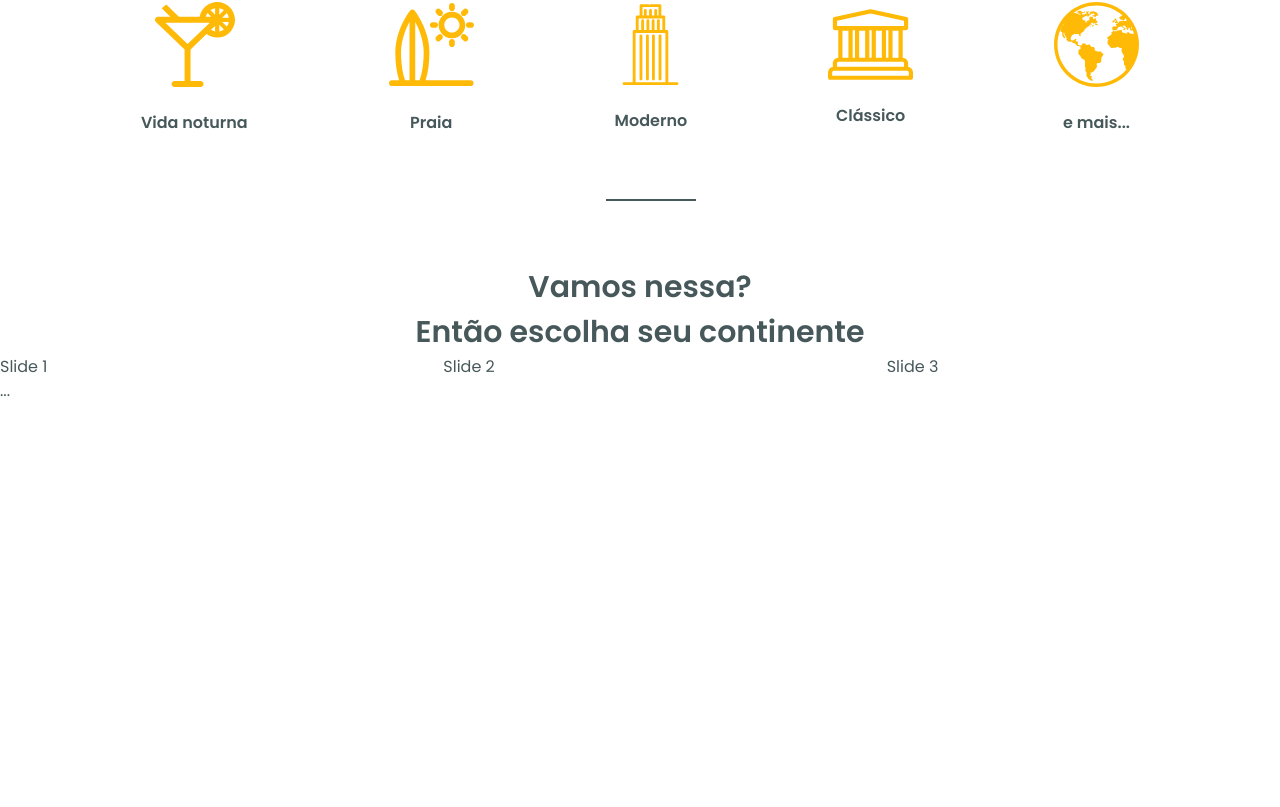
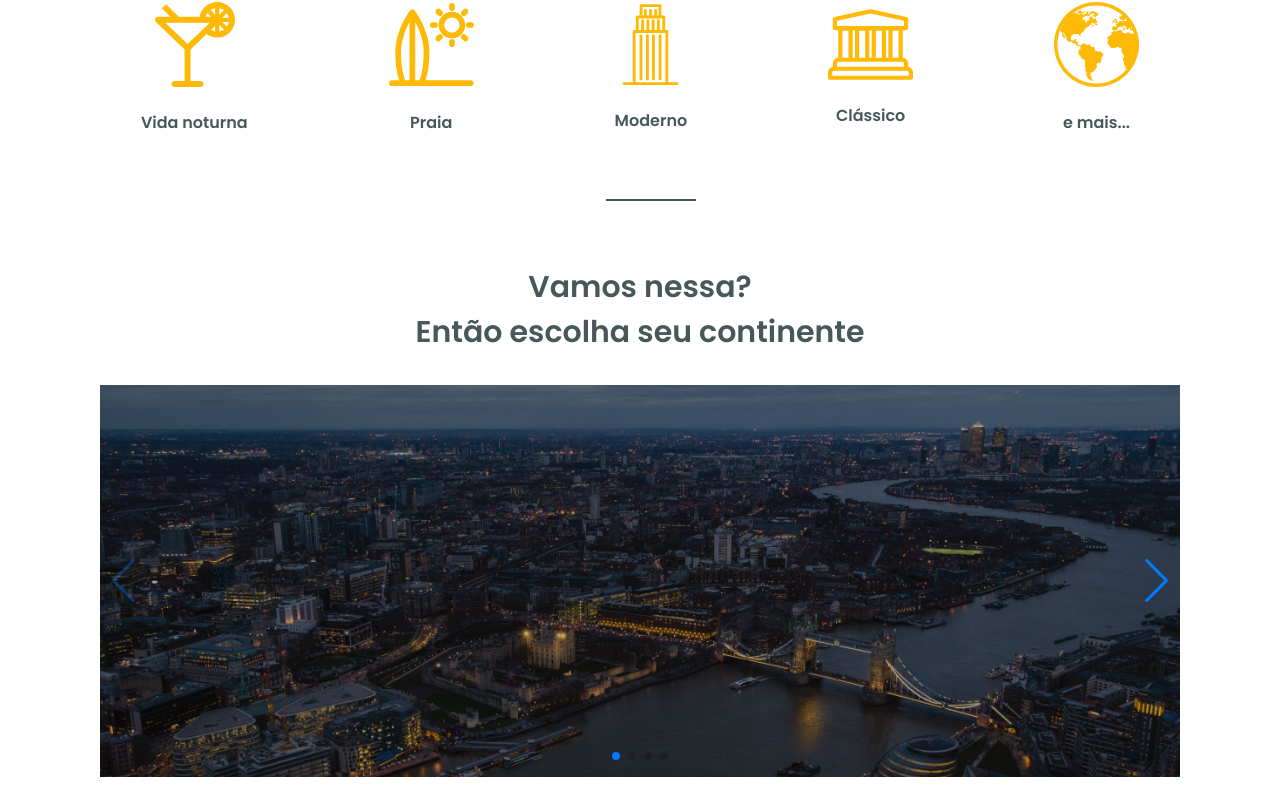
Before and after one commit to vidarafael/worldtrip, a Next.js app: page / in a window 1280 px wide. Shown: the part 475-1282 px from the top of the page. Before the commit the page ends 878 px from the top, so only its background shows below. Built offline with nearby package versions, Linux system fonts and the light colour scheme.

Commit message:
adicionando swiper

```diff
--- a/src/components/Slide.tsx
+++ b/src/components/Slide.tsx
@@ -1,22 +1,37 @@
+import { Navigation, Pagination, A11y } from 'swiper';
 import { Swiper, SwiperSlide } from 'swiper/react';
+import { Image } from '@chakra-ui/image'
+import { Box } from '@chakra-ui/layout';
+
 
 // Import Swiper styles
 import 'swiper/css';
+import 'swiper/css/navigation';
+import 'swiper/css/pagination';
+
 
 const Slide = (): JSX.Element => {
   return (
+    <Box maxWidth="1080px" mx="auto" my="30px">
       <Swiper
-      spaceBetween={50}
-      slidesPerView={3}
+      // install Swiper modules
+        modules={[Navigation, Pagination, A11y]}
+        spaceBetween={10}
+        slidesPerView={1}
+        navigation
+        pagination={{ clickable: true }}
+        scrollbar={{ draggable: true }}
+        onSwiper={(swiper) => console.log(swiper)}
         onSlideChange={() => console.log('slide change')}
-      onSwiper={(swiper) => console.log(swiper)}
       >
-      <SwiperSlide>Slide 1</SwiperSlide>
+        <SwiperSlide>
+          <Image src="/images/continents/europacontinent.png" alt="logo" />
+        </SwiperSlide>
         <SwiperSlide>Slide 2</SwiperSlide>
         <SwiperSlide>Slide 3</SwiperSlide>
         <SwiperSlide>Slide 4</SwiperSlide>
-      ...
       </Swiper>
+    </Box>
   )
 }
 
```
Also changed, not shown: public/images/continents/europacontinent.png (added). Lines whose indentation alone changed are shown as unchanged.
